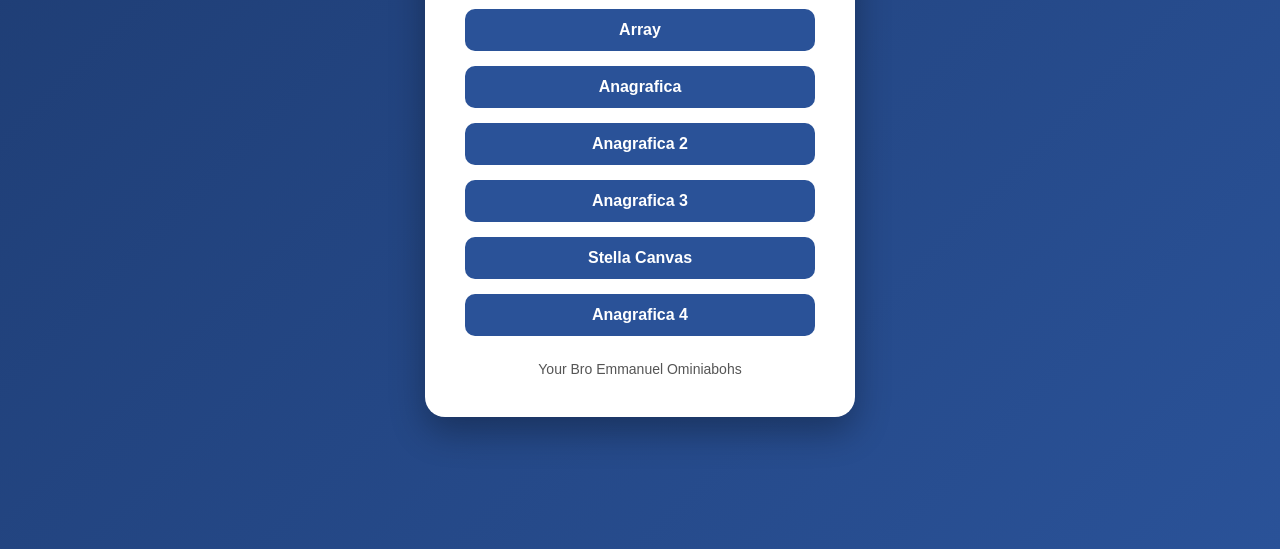
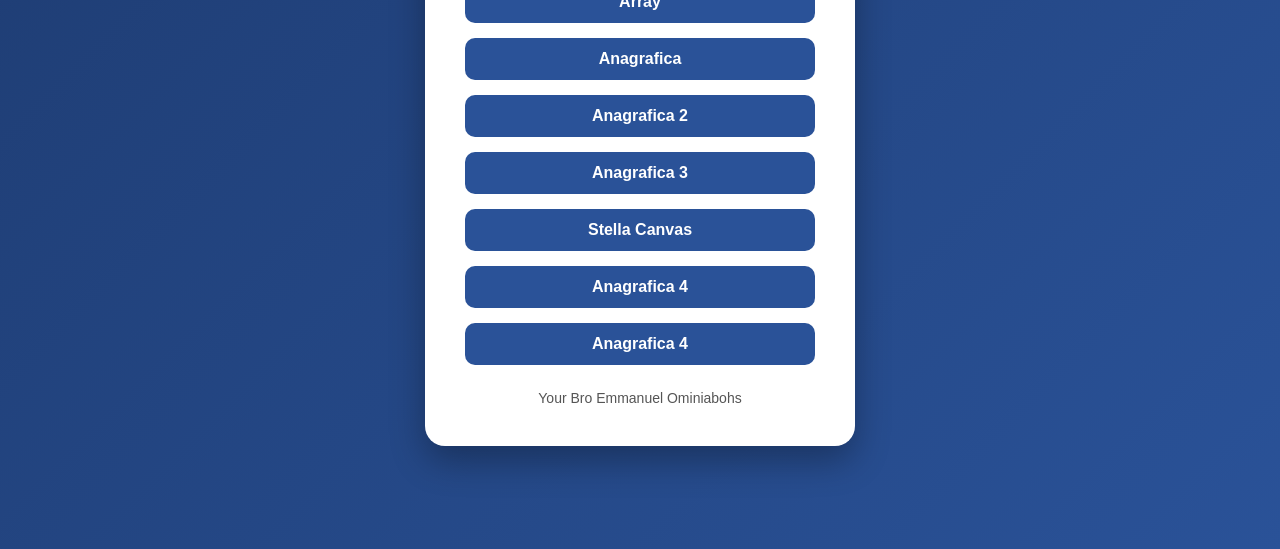
Before and after one commit to homie629/tps, a plain HTML site: page index.html in a window 1280 px wide. Shown: the part 251-800 px from the top of the page. Drawn offline with Linux system fonts and the light colour scheme.

Commit message:
Add link to marketplace.html in index.html

```diff
--- a/index.html
+++ b/index.html
@@ -75,6 +75,7 @@
             <li><a href="./anagrafica3.html" target="_blank">Anagrafica 3</a></li>
             <li><a href="./stella.html" target="_blank">Stella Canvas</a></li>
             <li><a href="./anagrafica4.html" target="_blank">Anagrafica 4</a></li>
+            <li><a href=".marketplace.html" target="_blank">Anagrafica 4</a></li>
         </ul>
 
         <footer>
```
